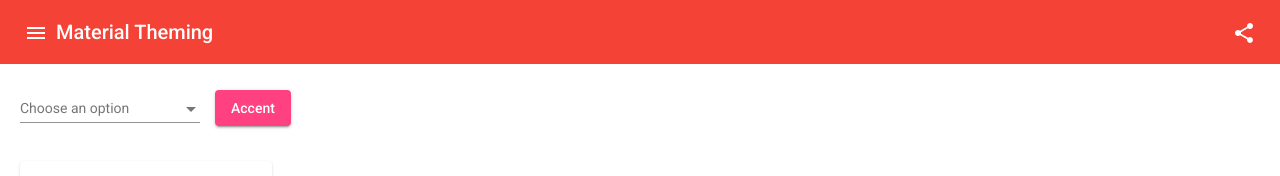
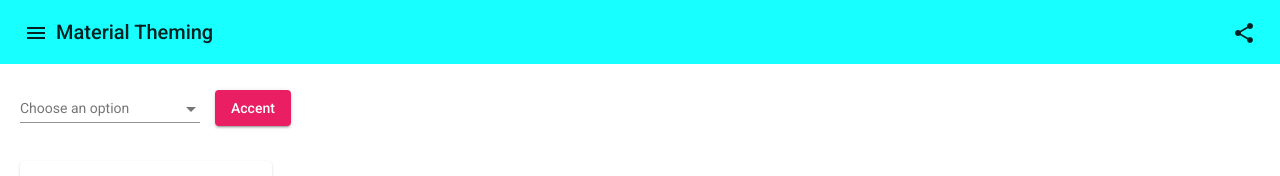
Before and after one commit to serNAVARRO7/angular-material-theming, an Angular app: page / in a window 1280 px wide. Shown: the top 176 px of the page. Built offline with nearby package versions, Linux system fonts and the light colour scheme.

Commit message:
Custom colors

```diff
--- a/src/styles.scss
+++ b/src/styles.scss
@@ -1,23 +1,45 @@
 /* You can add global styles to this file, and also import other style files */
 
-@import '~@angular/material/theming';
+@use 'sass:map';
+@use "~@angular/material/theming" as material;
 
-@include mat-core();
+@include material.mat-core();
 
-$candy-app-primary: mat-palette($mat-red);
-$candy-app-accent:  mat-palette($mat-pink, A200, A100, A400);
+// mat-palette -> Creates a map of hues to colors for a theme (default, lighter, darker) based on a color.
+$candy-app-primary: material.mat-palette(material.$mat-cyan, A200, A100, A400);
+$candy-app-accent: material.mat-palette(material.$mat-pink, 500, 200, 800);
+$candy-app-warn: material.mat-palette(material.$mat-purple);
 
-$candy-app-warn:    mat-palette($mat-red);
+$candy-app-theme: material.mat-light-theme(
+  (
+    color: (
+      primary: $candy-app-primary,
+      accent: $candy-app-accent,
+      warn: $candy-app-warn,
+    ),
+  )
+);
+@debug $candy-app-theme;
 
-$candy-app-theme: mat-light-theme((
-  color: (
-    primary: $candy-app-primary,
-    accent: $candy-app-accent,
-    warn: $candy-app-warn,
-  )
-));
+// Adding additional colors
+$candy-app-success: material.mat-palette(material.$mat-green);
+$candy-app-info: material.mat-palette(material.$mat-blue);
+$candy-app-theme: map.deep-merge(
+                $candy-app-theme,
+                (
+                        succes: $candy-app-success,
+                        info: $candy-app-info,
+                )
+);
 
-@include angular-material-theme($candy-app-theme);
 
-html, body { height: 100%; }
-body { margin: 0; font-family: Roboto, "Helvetica Neue", sans-serif; }
+@include material.angular-material-theme($candy-app-theme);
+
+html,
+body {
+  height: 100%;
+}
+body {
+  margin: 0;
+  font-family: Roboto, "Helvetica Neue", sans-serif;
+}
```
